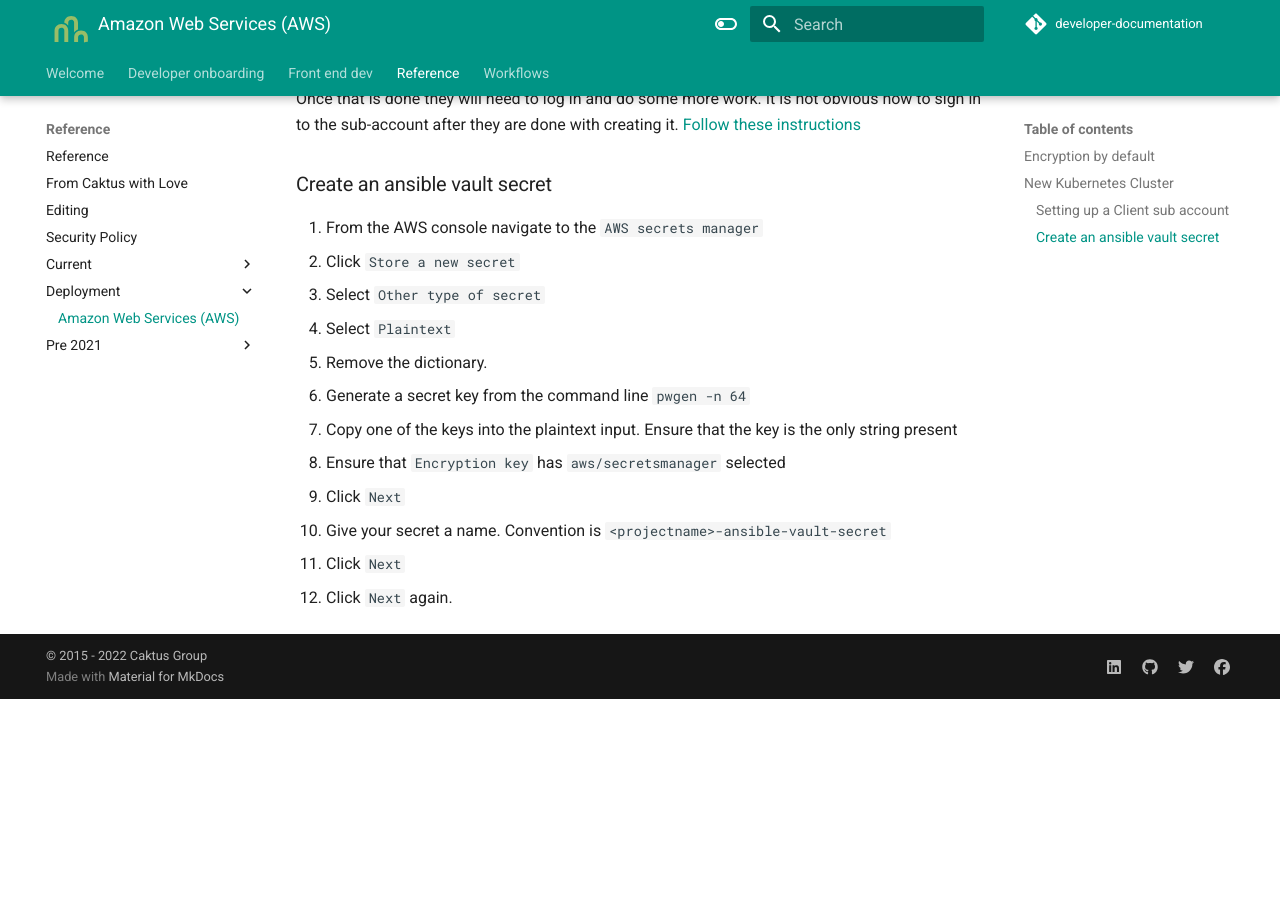
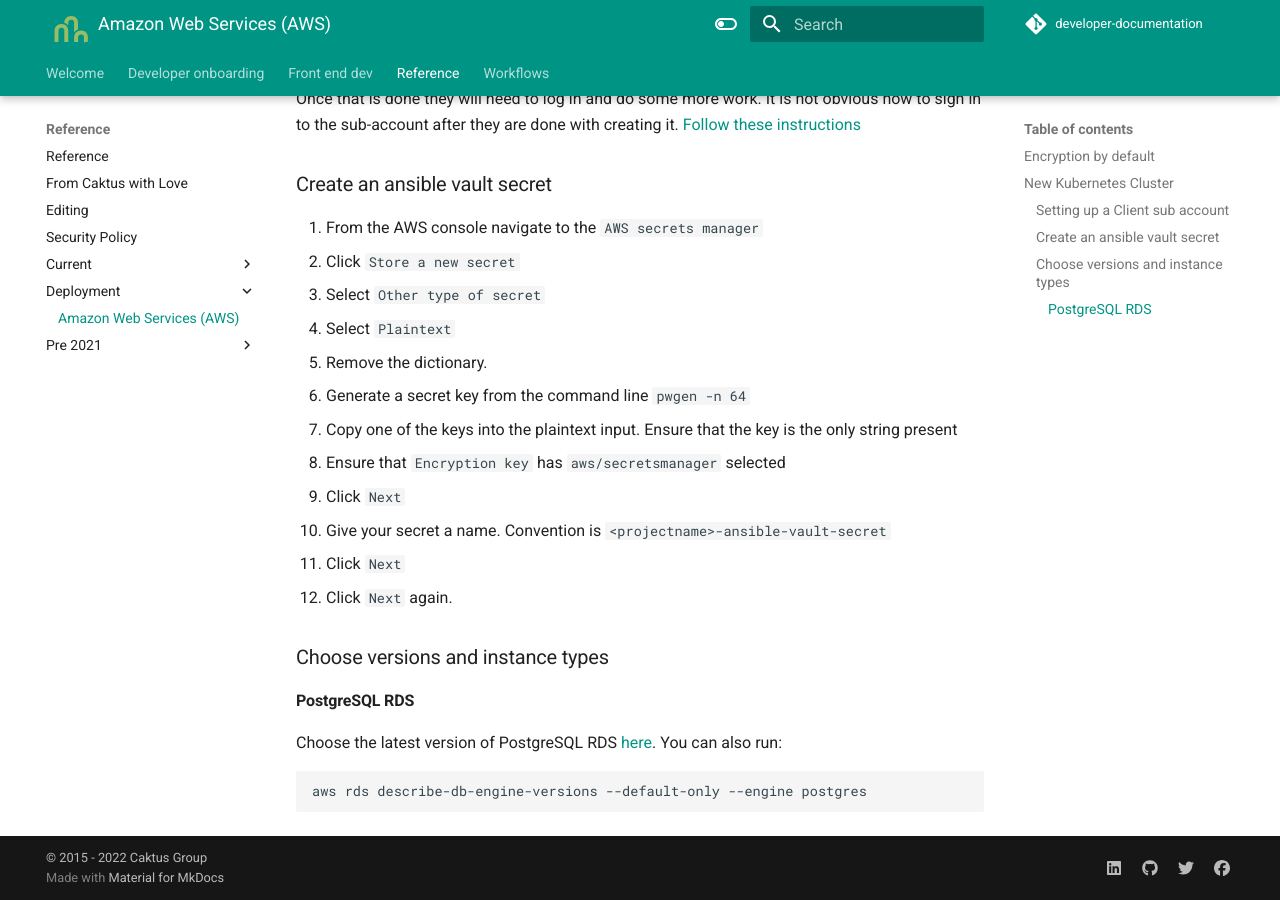
Before and after one commit to caktus/guidebook, an MkDocs documentation site: the page built from docs/reference/deployment/aws.md, in a window 1280 px wide and 900 px high, scrolled down 688 px. Built offline with MkDocs 1.6.1 and Material for MkDocs 9.7.7, drawn with Linux system fonts in a browser that asks for light colours; comment, search, counter and statistics services are not loaded; before the commit the page ends 1387 px from its top, so only the background shows below that.

Commit message:
rds postgres version

````diff
--- a/docs/reference/deployment/aws.md
+++ b/docs/reference/deployment/aws.md
@@ -38,3 +38,13 @@
 1. Give your secret a name. Convention is `<projectname>-ansible-vault-secret`
 1. Click `Next`
 1. Click `Next` again.
+
+### Choose versions and instance types
+
+#### PostgreSQL RDS
+
+Choose the latest version of PostgreSQL RDS [here](https://docs.aws.amazon.com/AmazonRDS/latest/UserGuide/CHAP_PostgreSQL.html#PostgreSQL.Concepts.General.DBVersions). You can also run:
+
+```shell
+aws rds describe-db-engine-versions --default-only --engine postgres
+```
````
